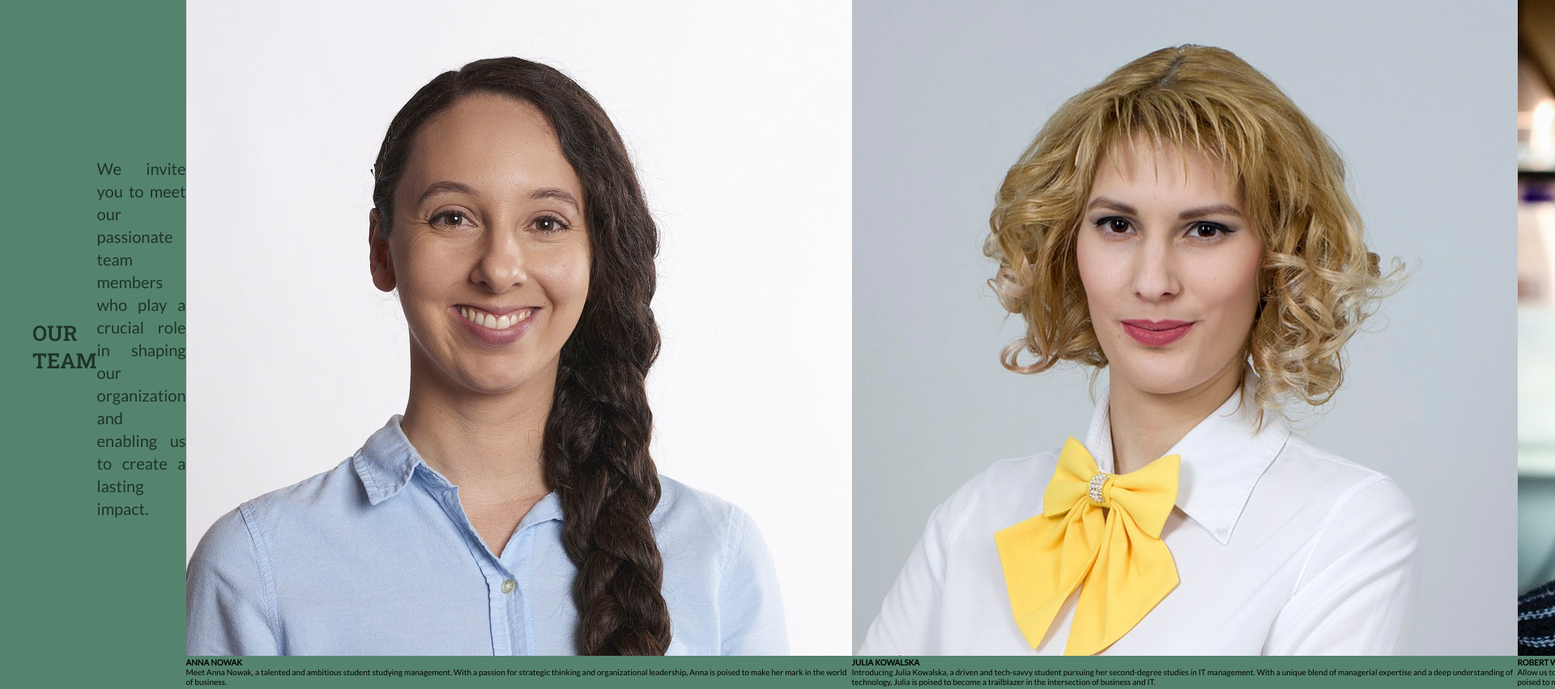
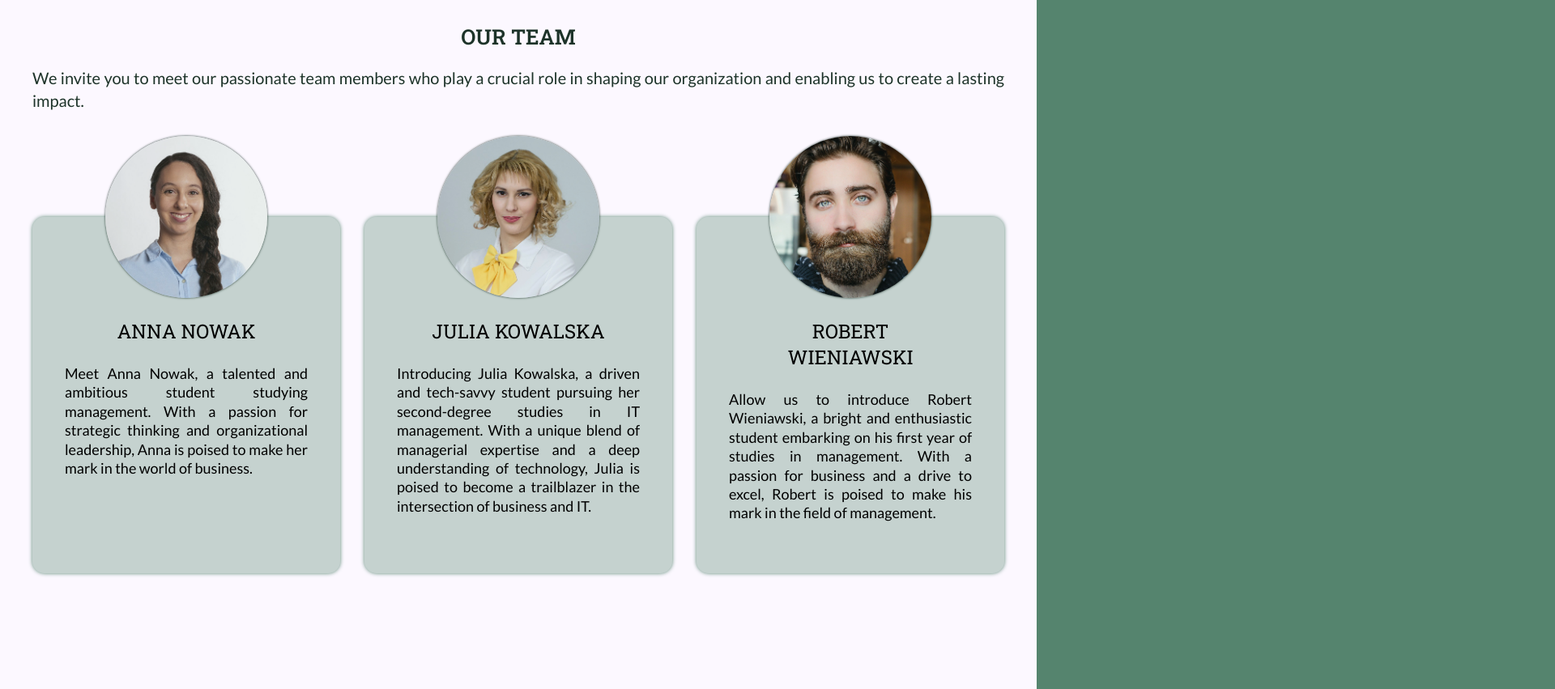
Before and after one commit to klaudia-g/FundWise, a plain HTML site: page index.html in a window 1280 px wide. Shown: the part 2760-3611 px from the top of the page at 81% size, 1920 px wide, since content can reach past the window. Drawn offline with Linux system fonts and the light colour scheme.

Commit message:
Add our-team styles

```diff
--- a/index.html
+++ b/index.html
@@ -65,8 +65,11 @@
             <section class="our-team">
                 <h2>Our team</h2>
                 <p class="section-description">We invite you to meet our passionate team members who play a crucial role in shaping our organization and enabling us to create a lasting impact.</p>
+                <div class="team-cards">
                 <div class="team-card">
+                    <div class="team-img-container">
                     <img src="/img/team1.jpg" alt="">
+                    </div>
                     <h4>ANNA NOWAK</h4>
                     <p>Meet Anna Nowak, a talented and ambitious student studying management. With a passion for strategic thinking and organizational leadership, Anna is poised to make her mark in the world of business.</p>
                     <div class="team-icons">
@@ -74,19 +77,24 @@
 
                 </div>
                 <div class="team-card">
+                    <div class="team-img-container">
                     <img src="/img/team2.jpg" alt="">
+                    </div>
                     <h4>JULIA KOWALSKA</h4>
                     <p>Introducing Julia Kowalska, a driven and tech-savvy student pursuing her second-degree studies in IT management. With a unique blend of managerial expertise and a deep understanding of technology, Julia is poised to become a trailblazer in the intersection of business and IT.</p>
                     <div class="team-icons">
                     </div>
                 </div>
                 <div class="team-card">
+                    <div class="team-img-container">
                     <img src="/img/team3.jpg" alt="">
+                    </div>
                     <h4>ROBERT WIENIAWSKI</h4>
                     <p>Allow us to introduce Robert Wieniawski, a bright and enthusiastic student embarking on his first year of studies in management. With a passion for business and a drive to excel, Robert is poised to make his mark in the field of management.</p>
                     <div class="team-icons">
                     </div>
                 </div>
+            </div>
             </section>
 
             <section class="contact"></section>
--- a/style.css
+++ b/style.css
@@ -241,9 +241,7 @@ h3{
     overflow:hidden;
 }
 
-.project-gallery::after{
 
-}
 
 
 .project-card img{
@@ -259,16 +257,18 @@ h3{
 .project-text{
     margin: 20px;
 }
-.project-card p{
+.project-card p, .team-card p {
     font-size: 1.4rem;
     text-align: justify;
+    line-height: 115%;
 }
 
 /* ##### */
 @media(min-width: 500px){
 
-    .project-card p{
+    .project-card p, .team-card p {
         font-size: 1.5rem;
+        line-height: 130%;
     }
   }
 
@@ -295,8 +295,9 @@ h3{
 .project-text{
     padding: 30px;
 }
-.project-card p{
+.project-card p, .team-card p {
     font-size: 1.8rem;
+    line-height: 130%;
 
 }
 
@@ -313,7 +314,117 @@ h3{
     order: 2;
 }
 
+}
+/* #########OUR-TEAM################# */
+
+.our-team{
+    background-color: var(--light);
+}
+
+.team-card{
+    position:relative;
+    min-height: 200px;
+    background: rgba(85, 132, 110, 0.33);
+    border-radius: 15px;
+    margin: 100px 0;
+    padding: 80px 20px 20px 20px;
+    box-shadow: 0px 0px 5px var(--firstColor);
+
+
+}
+
+.team-img-container{
+    position:absolute;
+    top: -75px;
+    left: 50%;
+    transform: translateX(-50%);
+    width: 150px;
+    height: auto;
+    aspect-ratio: 1/1;
+
+}
+.team-img-container::after{
+    content: "";
+    position: absolute;
+    top: 0;
+    left: 0;
+    width: 100%;
+    height: 100%;
+    background-color: var(--firstColor);
+    opacity: 0.11;
+    z-index: 1;
+    border-radius: 50%;
+
+}
+
+.team-card img{
+    position: absolute;
+    top:0;
+    left:0;
+    width: 100%;
+    height: 100%;
+    object-fit: cover;
+    overflow: hidden;
+    border-radius: 50%;
+    box-shadow: 0px 0px 3px var(--dark);
+
+}
+
+h4{
+    font-size: 2.0rem;
+    text-transform: uppercase;
+    font-family: 'Roboto Slab', serif;
+    font-weight: 400;
+    text-align: center;
+    margin: 20px 0;
+}
+
+/* ############# */
+
+@media(min-width: 500px){
+    .team-cards{
+        display: grid;
+        grid-template-columns: 1fr 1fr;
+        column-gap:30px ;
+    }
+}
+h4{
+    font-size: 2.2rem;
+    margin: 25px 0;
+}
+/* ############# */
 
 
 
+@media(min-width: 1000px){
+.our-team{
+    display: flex;
+    flex-direction: column;
 }
+.team-card{
+    min-height: 300px;
+    margin: 130px 0;
+    padding: 100px 40px 40px 40px;
+    box-shadow: 0px 0px 5px var(--firstColor);
+
+
+}
+h4{
+    font-size: 2.4rem;
+    margin: 25px 30px;
+}
+
+.team-cards{
+    display: grid;
+    grid-template-columns: 1fr 1fr 1fr;
+    column-gap:30px ;
+}
+
+.team-img-container{
+    top: -100px;
+    width: 200px;
+
+
+}
+
+}
```
